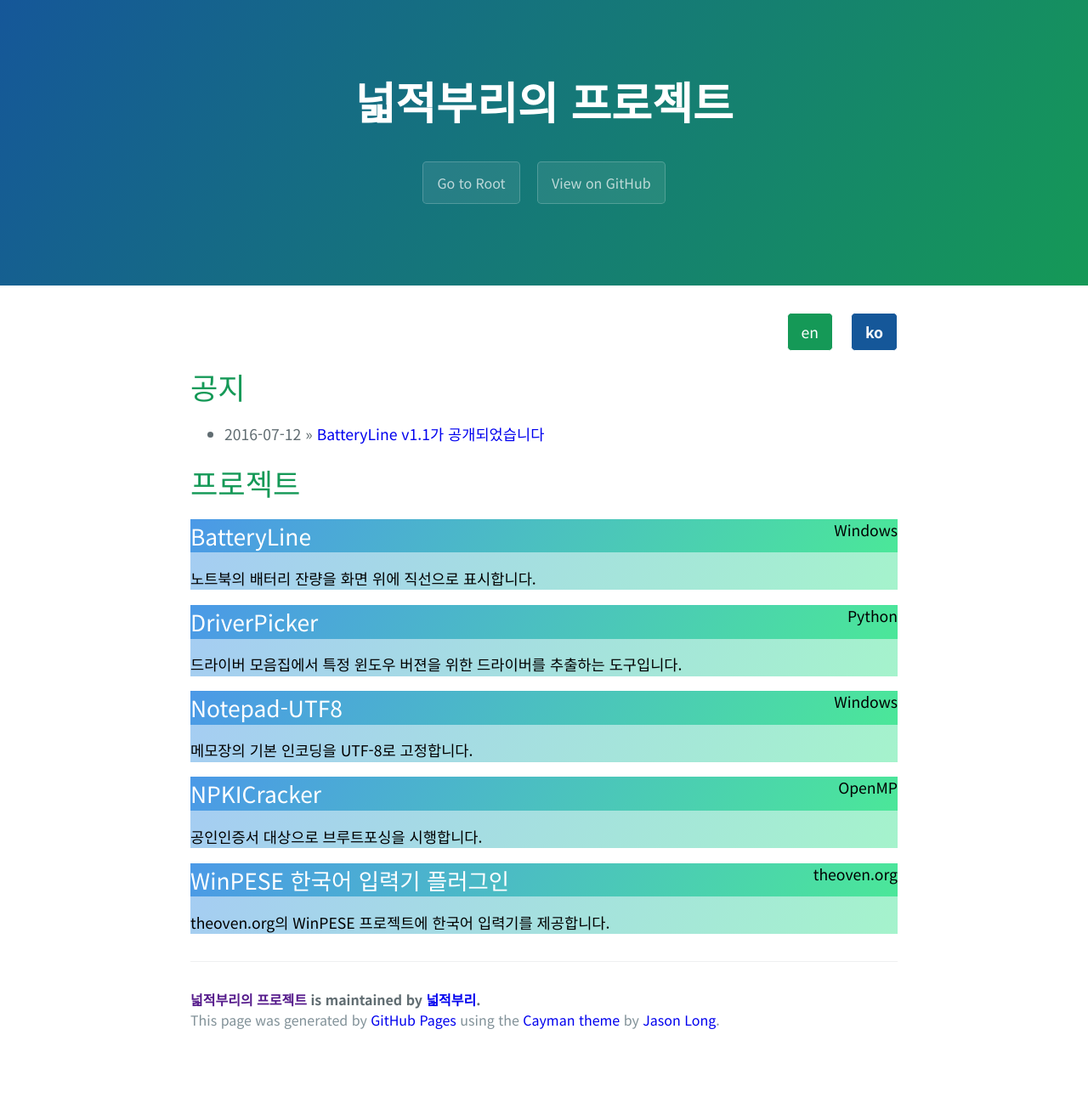
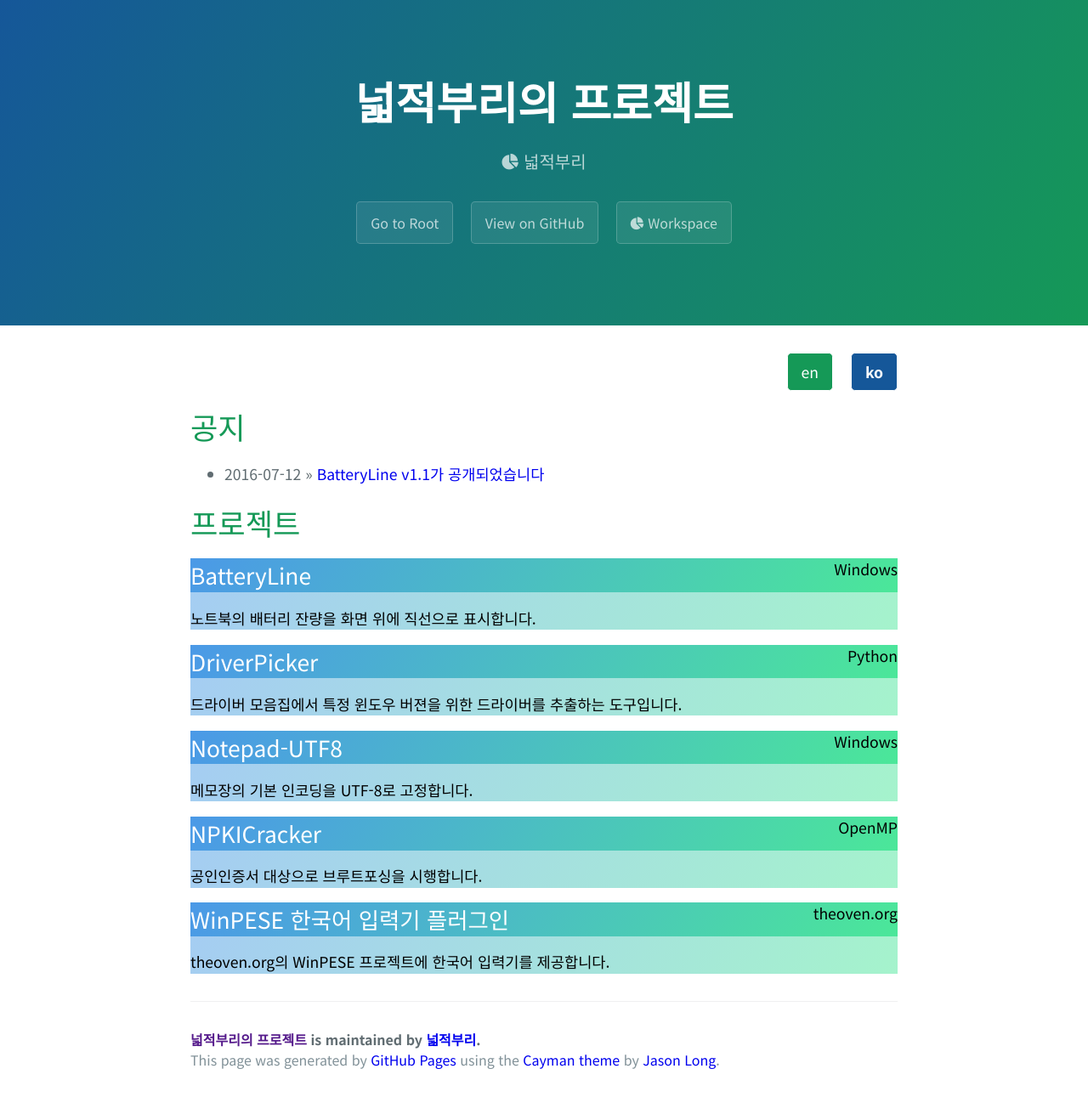
Before and after one commit to ied206/ied206.github.io, a Jekyll site: the page built from index.html, in a window 1280 px wide. Shown: the whole page at 85% size. Built offline with Jekyll 4.4.1, drawn with Linux system fonts in a browser that asks for light colours; before the commit the page ends 1244 px from its top, so only the background shows below that.

Commit message:
Add joveler.kr

```diff
--- a/_config.yml
+++ b/_config.yml
@@ -1,10 +1,10 @@
 # Setup
 title:
   en: Joveler's Projects
-  ko: 넓적부리의 프로젝트
+  ko:  넓적부리의 프로젝트
 tagline:
-  en: ""
-  ko: ""
+  en: <i class="fa fa-pie-chart"></i> Joveler
+  ko: <i class="fa fa-pie-chart"></i> 넓적부리
 index:
   en: index-en.html
   ko: index.html
--- a/_includes/page-header.html
+++ b/_includes/page-header.html
@@ -3,4 +3,7 @@
   <h2 class="project-tagline">{{ site.tagline[page.lang] }}</h2>
   <a href="{{ site.baseurl }}" class="btn">Go to Root</a>
   <a href="https://github.com/ied206" class="btn">View on GitHub</a>
+  {% if page.otherbtn != null %}
+    <a href="{{ page.otherbtn-url }}" class="btn">{{ page.otherbtn }}</a>
+  {% endif %}
 </section>
--- a/index-en.html
+++ b/index-en.html
@@ -1,6 +1,8 @@
 ---
 layout: default
 title: {{ site.name }}
+otherbtn: <i class="fa fa-pie-chart"></i> Workspace
+otherbtn-url: https://joveler.kr
 ref: index
 lang: en
 ---
--- a/index.html
+++ b/index.html
@@ -1,6 +1,8 @@
 ---
 layout: default
 title: {{ site.name }}
+otherbtn: <i class="fa fa-pie-chart"></i> Workspace
+otherbtn-url: https://joveler.kr
 ref: index
 lang: ko
 ---
```
